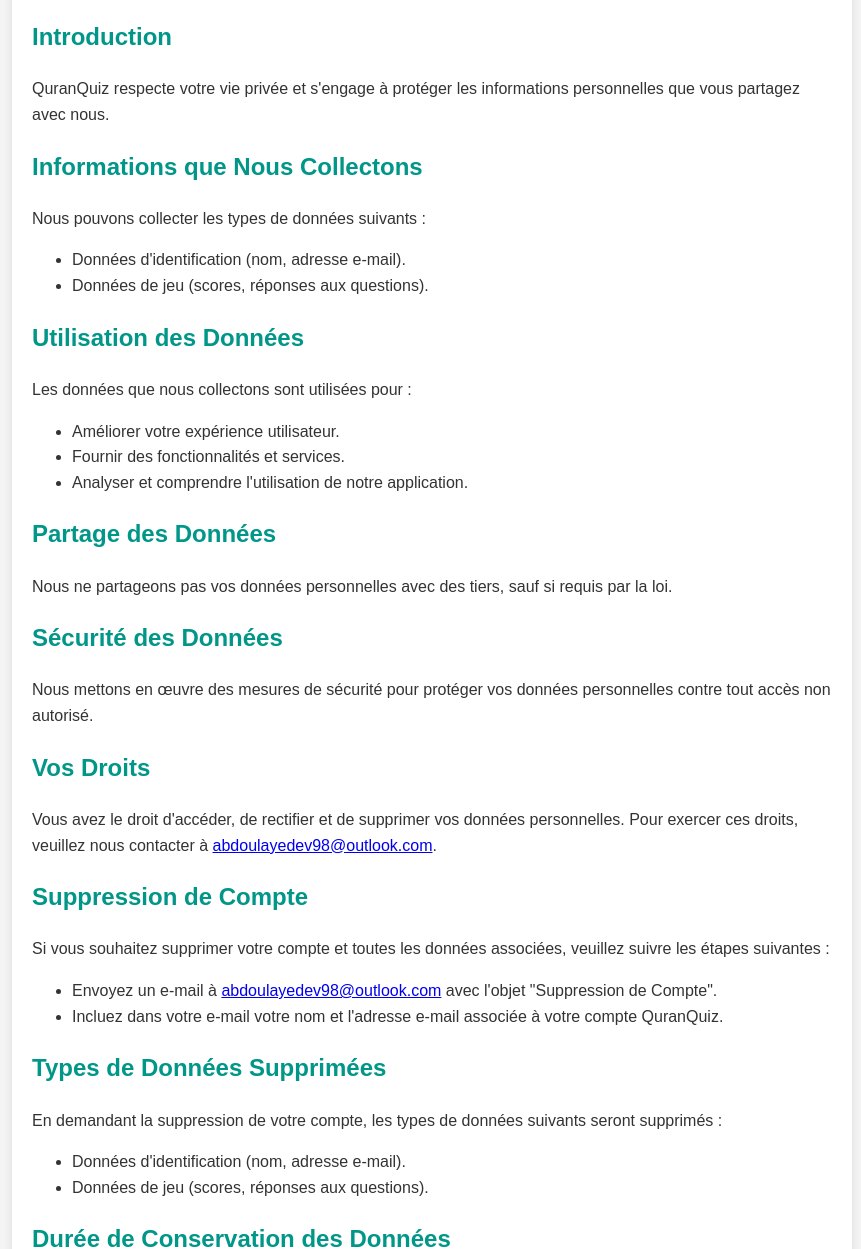
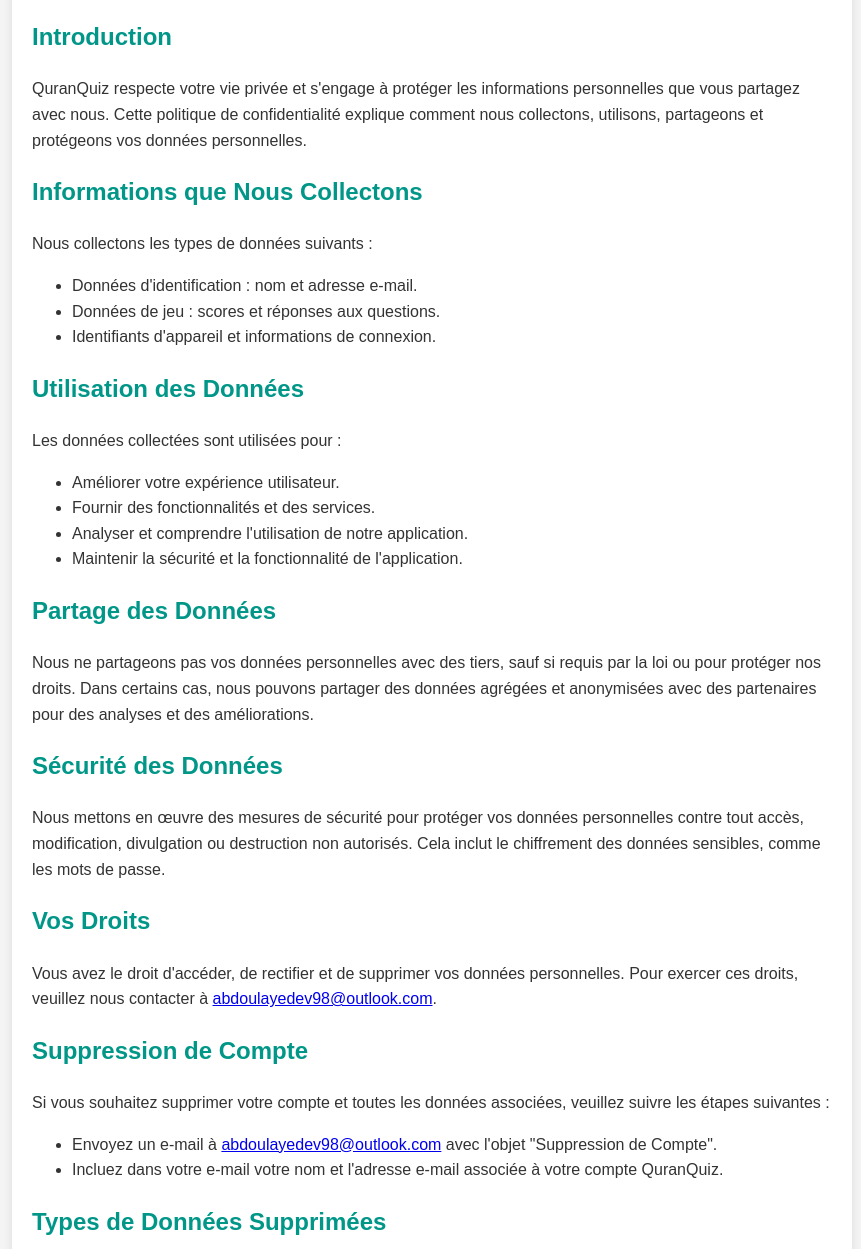
Before and after one commit to Abdoulaye-sys/politique_quran_quizz, a plain HTML site: page index.html in a window 1280 px wide. Shown: the part 116-1365 px from the top of the page, without its empty margins (208-1069 px from the left). Drawn offline with Linux system fonts and the light colour scheme.

Commit message:
updateconfidentiality

```diff
--- a/index.html
+++ b/index.html
@@ -1,5 +1,5 @@
 <!DOCTYPE html>
-<html lang="en">
+<html lang="fr">
 <head>
     <meta charset="UTF-8">
     <meta name="viewport" content="width=device-width, initial-scale=1.0">
@@ -45,28 +45,30 @@
         <h1>Politique de Confidentialité - QuranQuiz</h1>
 
         <h2>Introduction</h2>
-        <p>QuranQuiz respecte votre vie privée et s'engage à protéger les informations personnelles que vous partagez avec nous.</p>
+        <p>QuranQuiz respecte votre vie privée et s'engage à protéger les informations personnelles que vous partagez avec nous. Cette politique de confidentialité explique comment nous collectons, utilisons, partageons et protégeons vos données personnelles.</p>
 
         <h2>Informations que Nous Collectons</h2>
-        <p>Nous pouvons collecter les types de données suivants :</p>
+        <p>Nous collectons les types de données suivants :</p>
         <ul>
-            <li>Données d'identification (nom, adresse e-mail).</li>
-            <li>Données de jeu (scores, réponses aux questions).</li>
+            <li>Données d'identification : nom et adresse e-mail.</li>
+            <li>Données de jeu : scores et réponses aux questions.</li>
+            <li>Identifiants d'appareil et informations de connexion.</li>
         </ul>
 
         <h2>Utilisation des Données</h2>
-        <p>Les données que nous collectons sont utilisées pour :</p>
+        <p>Les données collectées sont utilisées pour :</p>
         <ul>
             <li>Améliorer votre expérience utilisateur.</li>
-            <li>Fournir des fonctionnalités et services.</li>
+            <li>Fournir des fonctionnalités et des services.</li>
             <li>Analyser et comprendre l'utilisation de notre application.</li>
+            <li>Maintenir la sécurité et la fonctionnalité de l'application.</li>
         </ul>
 
         <h2>Partage des Données</h2>
-        <p>Nous ne partageons pas vos données personnelles avec des tiers, sauf si requis par la loi.</p>
+        <p>Nous ne partageons pas vos données personnelles avec des tiers, sauf si requis par la loi ou pour protéger nos droits. Dans certains cas, nous pouvons partager des données agrégées et anonymisées avec des partenaires pour des analyses et des améliorations.</p>
 
         <h2>Sécurité des Données</h2>
-        <p>Nous mettons en œuvre des mesures de sécurité pour protéger vos données personnelles contre tout accès non autorisé.</p>
+        <p>Nous mettons en œuvre des mesures de sécurité pour protéger vos données personnelles contre tout accès, modification, divulgation ou destruction non autorisés. Cela inclut le chiffrement des données sensibles, comme les mots de passe.</p>
 
         <h2>Vos Droits</h2>
         <p>Vous avez le droit d'accéder, de rectifier et de supprimer vos données personnelles. Pour exercer ces droits, veuillez nous contacter à <a href="mailto:abdoulayedev98@outlook.com">abdoulayedev98@outlook.com</a>.</p>
@@ -81,8 +83,8 @@
         <h2>Types de Données Supprimées</h2>
         <p>En demandant la suppression de votre compte, les types de données suivants seront supprimés :</p>
         <ul>
-            <li>Données d'identification (nom, adresse e-mail).</li>
-            <li>Données de jeu (scores, réponses aux questions).</li>
+            <li>Données d'identification : nom et adresse e-mail.</li>
+            <li>Données de jeu : scores et réponses aux questions.</li>
         </ul>
 
         <h2>Durée de Conservation des Données</h2>
@@ -94,7 +96,7 @@
         <h2>Contact</h2>
         <p>Si vous avez des questions concernant cette politique de confidentialité, veuillez nous contacter à <a href="mailto:abdoulayedev98@outlook.com">abdoulayedev98@outlook.com</a>.</p>
 
-        <p class="footer">Dernière mise à jour : 27/06/2024</p>
+        <p class="footer">Dernière mise à jour : 29/07/2024</p>
     </div>
 </body>
 </html>
```
